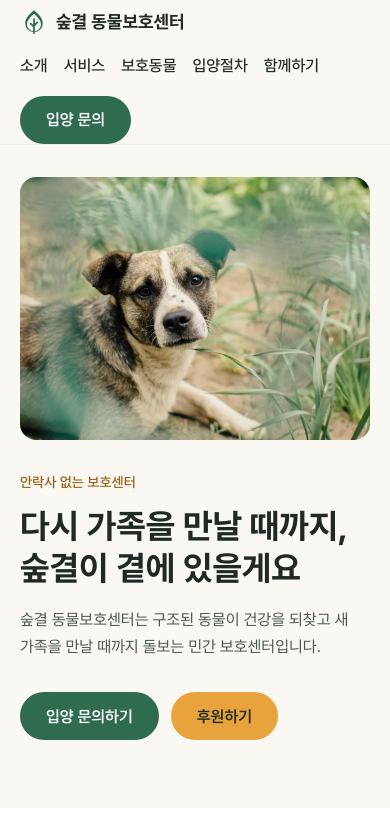
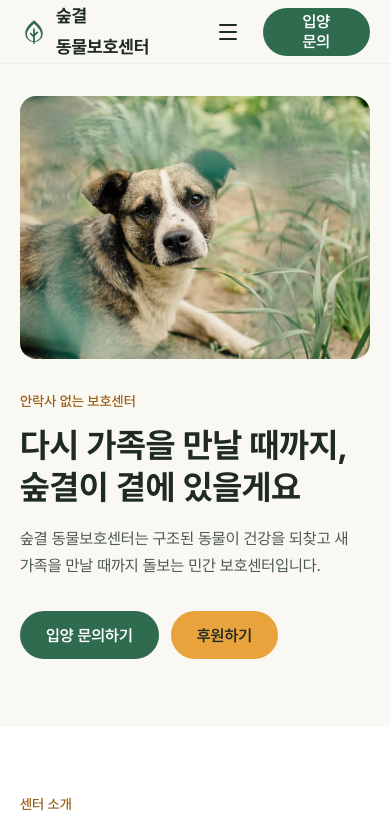
Before and after one commit to ruiwaa/Animal-Corporation, a website built with Vite: page index.html in a window 390 px wide. Shown: the top 824 px of the page. Built offline with nearby package versions, Linux system fonts and the light colour scheme.

Commit message:
feat(header): 모바일 메뉴 토글 버튼과 동작 추가 #11
aria-expanded와 버튼 이름("메뉴 열기"/"메뉴 닫기")을 함께 바꾸고,
Esc로 닫으면 토글 버튼으로 포커스를 돌려준다. 메뉴 항목 클릭, 헤더 밖
포커스 이동·클릭, 데스크톱 폭 전환 시에도 닫는다.
다른 창으로 전환할 때(focusout의 relatedTarget이 null) 닫히던 문제가
있어 포커스가 헤더 밖 요소로 옮겨질 때만 닫도록 했다.

Co-Authored-By: Claude Opus 5.5 <noreply@anthropic.com>

```diff
--- a/index.html
+++ b/index.html
@@ -30,7 +30,21 @@
           숲결 동물보호센터<span class="visually-hidden"> 홈</span>
         </a>
 
-        <nav class="site-nav" aria-label="주요 메뉴">
+        <!-- JS가 버튼을 보이게 하기 전까지는 숨겨 두고, 메뉴는 펼친 상태로 노출한다 -->
+        <button class="nav-toggle" type="button" aria-expanded="false" aria-controls="site-nav" hidden>
+          <svg class="icon nav-toggle__icon nav-toggle__icon--open" viewBox="0 0 24 24" width="24" height="24" fill="none" stroke="currentColor" stroke-width="2" stroke-linecap="round" stroke-linejoin="round" aria-hidden="true" focusable="false">
+            <path d="M4 5h16" />
+            <path d="M4 12h16" />
+            <path d="M4 19h16" />
+          </svg>
+          <svg class="icon nav-toggle__icon nav-toggle__icon--close" viewBox="0 0 24 24" width="24" height="24" fill="none" stroke="currentColor" stroke-width="2" stroke-linecap="round" stroke-linejoin="round" aria-hidden="true" focusable="false">
+            <path d="M18 6 6 18" />
+            <path d="m6 6 12 12" />
+          </svg>
+          <span class="nav-toggle__label visually-hidden">메뉴 열기</span>
+        </button>
+
+        <nav id="site-nav" class="site-nav" aria-label="주요 메뉴">
           <ul class="site-nav__list" role="list">
             <li><a class="site-nav__link" href="#about">소개</a></li>
             <li><a class="site-nav__link" href="#services">서비스</a></li>
--- a/src/scripts/main.js
+++ b/src/scripts/main.js
@@ -1 +1,4 @@
-document.body.dataset.js = 'on';
+// 초기화 순서를 한곳에서 관리한다. 각 init 함수는 대상 요소가 없으면 조용히 끝난다.
+import { initMobileMenu } from './mobile-menu.js';
+
+initMobileMenu();
--- /dev/null
+++ b/src/scripts/mobile-menu.js
@@ -0,0 +1,60 @@
+/**
+ * 모바일 메뉴 토글
+ * - 상태는 버튼의 aria-expanded 하나로 관리하고, CSS도 이 값을 기준으로 메뉴를 보이거나 숨긴다.
+ * - JS가 없으면 버튼은 hidden으로 남고 메뉴는 펼쳐진 채로 노출된다.
+ */
+const DESKTOP_QUERY = '(min-width: 64em)';
+
+export function initMobileMenu() {
+  const toggle = document.querySelector('.nav-toggle');
+  const header = document.querySelector('.site-header');
+  const menu = toggle && document.getElementById(toggle.getAttribute('aria-controls'));
+  if (!toggle || !header || !menu) return;
+
+  const label = toggle.querySelector('.nav-toggle__label');
+  const desktop = window.matchMedia(DESKTOP_QUERY);
+
+  const isOpen = () => toggle.getAttribute('aria-expanded') === 'true';
+
+  const setOpen = (open) => {
+    toggle.setAttribute('aria-expanded', String(open));
+    if (label) label.textContent = open ? '메뉴 닫기' : '메뉴 열기';
+  };
+
+  const close = ({ returnFocus = false } = {}) => {
+    if (!isOpen()) return;
+    setOpen(false);
+    if (returnFocus) toggle.focus();
+  };
+
+  toggle.hidden = false;
+  setOpen(false);
+
+  toggle.addEventListener('click', () => setOpen(!isOpen()));
+
+  // 메뉴 항목을 누르면 닫고, 링크 기본 동작으로 해당 섹션으로 이동한다
+  menu.addEventListener('click', (event) => {
+    if (event.target.closest('a')) close();
+  });
+
+  // Esc: 메뉴가 열려 있으면 닫고 토글 버튼으로 포커스를 돌려준다
+  document.addEventListener('keydown', (event) => {
+    if (event.key === 'Escape' && isOpen()) close({ returnFocus: true });
+  });
+
+  // 포커스나 클릭이 헤더 밖으로 나가면 닫는다 (포커스는 옮기지 않는다).
+  // relatedTarget이 없는 경우(다른 창·탭으로 전환)는 닫지 않는다. 빈 곳 클릭은 아래 click에서 처리한다.
+  header.addEventListener('focusout', (event) => {
+    const next = event.relatedTarget;
+    if (next && !header.contains(next)) close();
+  });
+
+  document.addEventListener('click', (event) => {
+    if (!header.contains(event.target)) close();
+  });
+
+  // 데스크톱 폭으로 바뀌면 상태를 초기화한다
+  desktop.addEventListener('change', (event) => {
+    if (event.matches) close();
+  });
+}
```
